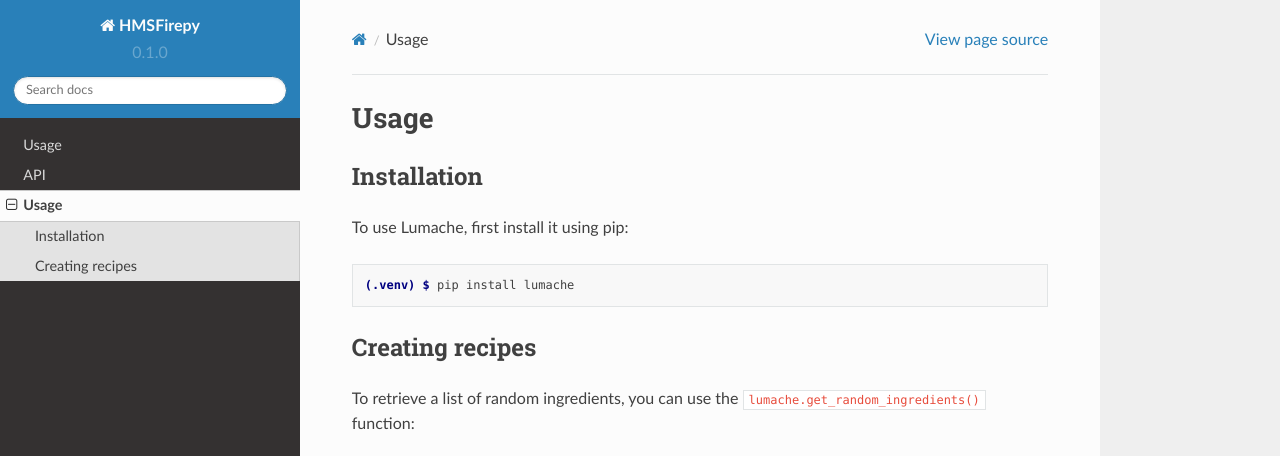
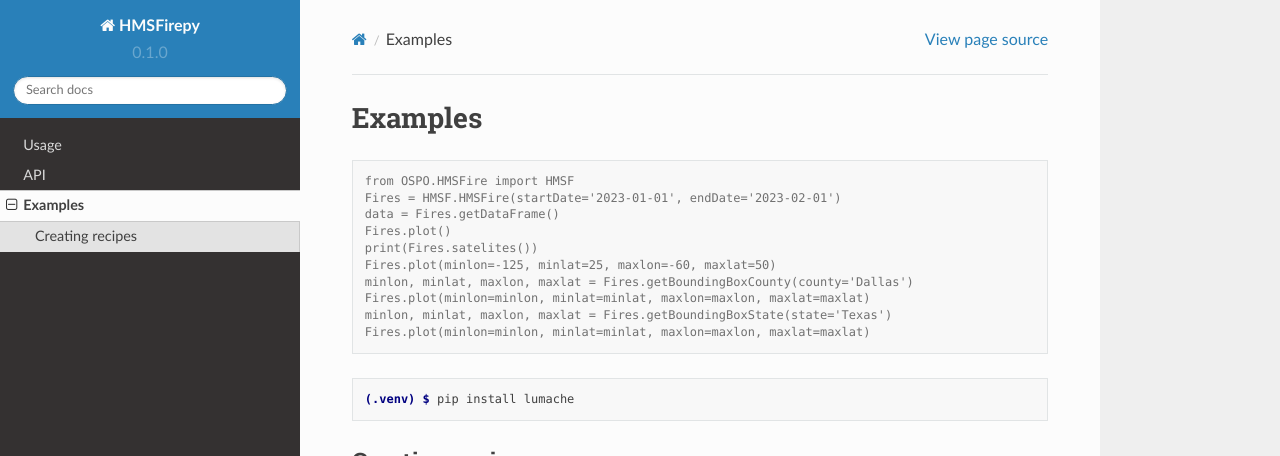
Before and after one commit to joelchaconcastillo/OSPO_HMS_Fire, a Sphinx documentation site: the page built from docs/source/examples.rst, in a window 1280 px wide and 1209 px high, cut to the strip 0-456 px from the top of the window. Built offline with Sphinx 7.4.7 and the Read the Docs theme 2.0.0, drawn with Linux system fonts in a browser that asks for light colours.

Commit message:
Update examples.rst

```diff
--- a/docs/source/examples.rst
+++ b/docs/source/examples.rst
@@ -1,12 +1,38 @@
-Usage
+Examples
 =====
 
-.. _installation:
+.. Example 1 Retrieving information given a startdate and enddate:
 
-Installation
-------------
 
-To use Lumache, first install it using pip:
+.. code-block:: console
+
+   from OSPO.HMSFire import HMSF
+   Fires = HMSF.HMSFire(startDate='2023-01-01', endDate='2023-02-01')
+   data = Fires.getDataFrame()
+   Fires.plot()
+   print(Fires.satelites())
+   Fires.plot(minlon=-125, minlat=25, maxlon=-60, maxlat=50)
+   minlon, minlat, maxlon, maxlat = Fires.getBoundingBoxCounty(county='Dallas')
+   Fires.plot(minlon=minlon, minlat=minlat, maxlon=maxlon, maxlat=maxlat)
+   minlon, minlat, maxlon, maxlat = Fires.getBoundingBoxState(state='Texas')
+   Fires.plot(minlon=minlon, minlat=minlat, maxlon=maxlon, maxlat=maxlat)
+
+.. Example 2 Plotting fires
+
+.. Example 3 Pre-loaded bounding box of fires
+
+.. Example 4 Retrieve the available satellites
+
+.. Example 5 Pre-loaded bounding box of fires
+
+.. Example 6 Retrieve informatio given a satellite
+
+.. Example 7 Frequency of Fire Radiative Power
+
+.. Example 8 Re-samping data on time
+
+.. Example 9 conversion to Xarray
+
 
 .. code-block:: console
 
```
